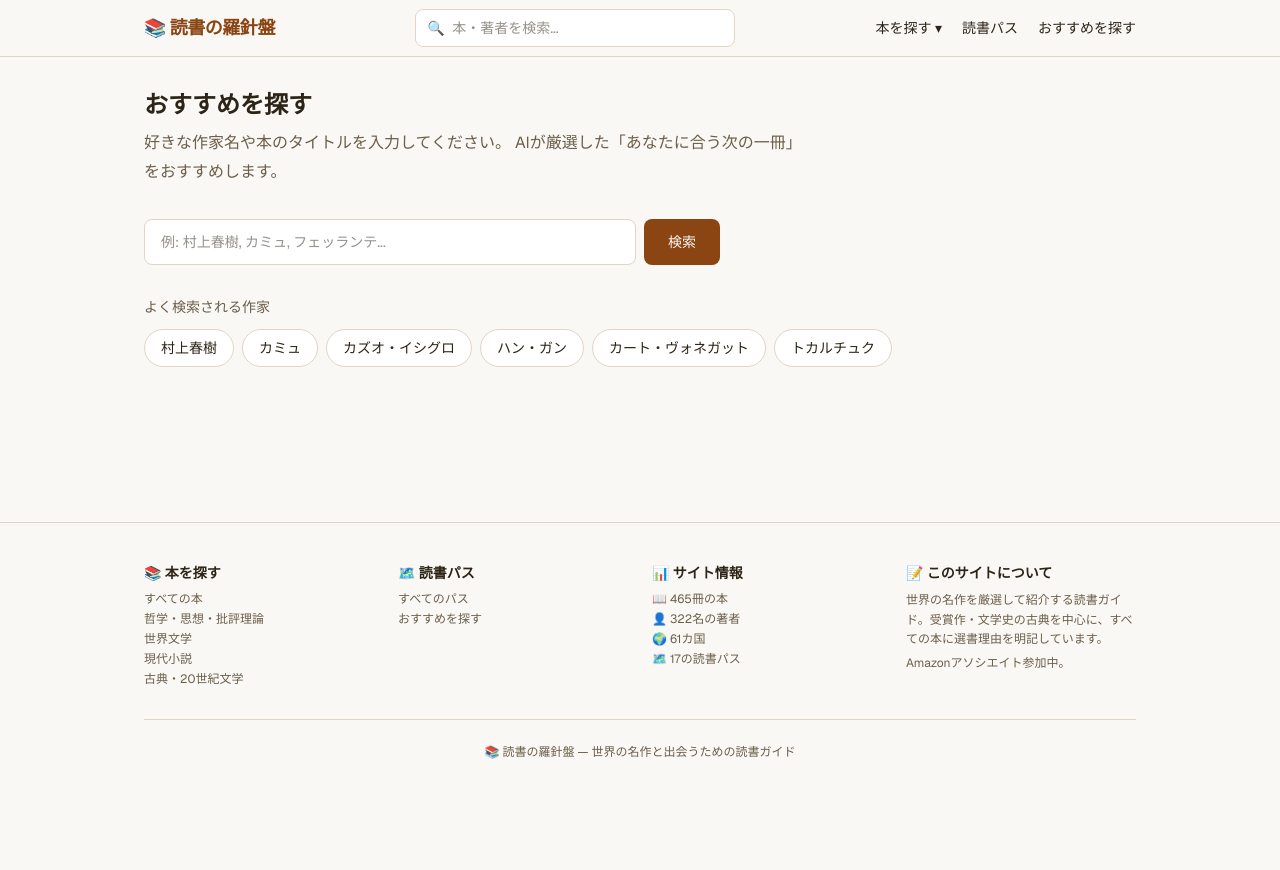
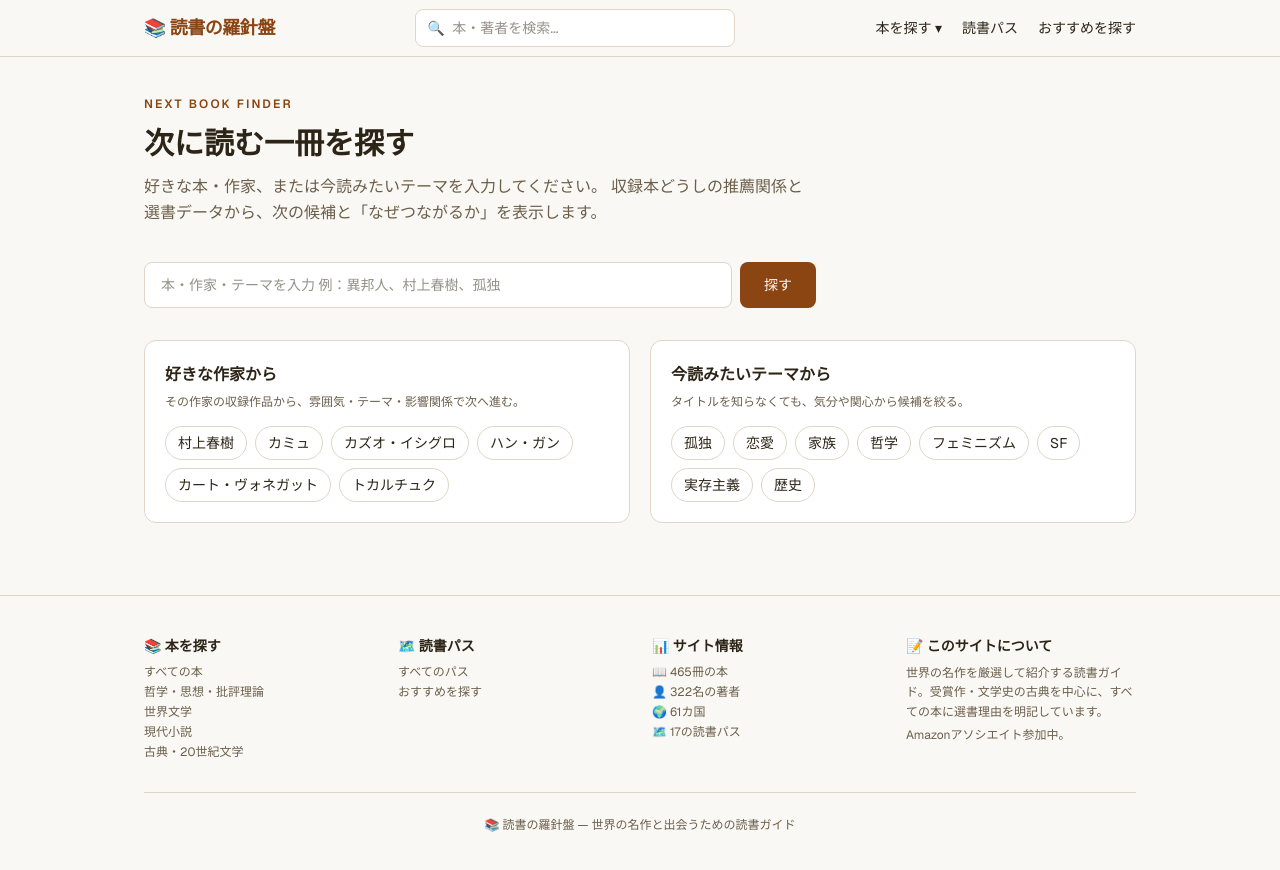
Before and after one commit to nomuonji/book-discovery, a Next.js app: page /recommend in a window 1280 px wide. Shown: the top 870 px of the page. Before the commit the page ends 800 px from the top, so only its background shows below. Built offline with nearby package versions, Linux system fonts and the light colour scheme.

Commit message:
Turn recommendations into a three-entry next-book finder

```diff
--- a/src/app/recommend/page.tsx
+++ b/src/app/recommend/page.tsx
@@ -1,176 +1,234 @@
 "use client";
 
-import { useState, useMemo } from "react";
+import { useMemo, useState } from "react";
 import { BookCard } from "@/components/BookCard";
-import { searchBooks, getRecommendationsForAuthor, getRecommendationsFrom, getAllRecommendations, getBookBySlug } from "@/lib/data";
+import {
+  searchBooks,
+  getRecommendationsForAuthor,
+  getRecommendationsFrom,
+} from "@/lib/data";
 import { Book } from "@/types";
+
+type DiscoveryResult = Book & { reasonJa: string };
+
+const AUTHOR_STARTERS = [
+  "村上春樹",
+  "カミュ",
+  "カズオ・イシグロ",
+  "ハン・ガン",
+  "カート・ヴォネガット",
+  "トカルチュク",
+];
+
+const THEME_STARTERS = [
+  "孤独",
+  "恋愛",
+  "家族",
+  "哲学",
+  "フェミニズム",
+  "SF",
+  "実存主義",
+  "歴史",
+];
+
+function normalize(value: string) {
+  return value.trim().toLowerCase();
+}
 
 export default function RecommendPage() {
   const [query, setQuery] = useState("");
-  const [results, setResults] = useState<(Book & { reasonJa: string })[]>([]);
+  const [results, setResults] = useState<DiscoveryResult[]>([]);
   const [searched, setSearched] = useState(false);
-  const [selectedLabel, setSelectedLabel] = useState("");
+  const [resultHeading, setResultHeading] = useState("");
 
-  // 全著者と本の候補リスト
   const suggestions = useMemo(() => {
-    if (query.length < 2) return [];
+    if (query.trim().length < 2) return [];
     return searchBooks(query).slice(0, 8);
   }, [query]);
 
   const handleSearch = (input?: string) => {
-    const q = (input || query).trim();
+    const q = (input ?? query).trim();
     if (!q) return;
 
-    setSelectedLabel(q);
+    const normalized = normalize(q);
+    const matches = searchBooks(q);
+    const exactBook = matches.find(
+      (book) =>
+        normalize(book.titleJa) === normalized ||
+        normalize(book.title) === normalized ||
+        normalize(book.titleEn || "") === normalized
+    );
+
+    if (exactBook) {
+      const recs = getRecommendationsFrom(exactBook.slug)
+        .filter((rec) => rec.type !== "reading-path")
+        .slice(0, 6)
+        .map((rec) => ({ ...rec.book, reasonJa: rec.reasonJa }));
+
+      setResults(recs);
+      setResultHeading(
+        recs.length > 0
+          ? `『${exactBook.titleJa}』が好きなら、次はこの${recs.length}冊`
+          : `『${exactBook.titleJa}』からの推薦はまだ準備中です`
+      );
+      setSearched(true);
       setQuery("");
+      return;
+    }
 
-    // 検索ロジック: まず著者名で探し、なければ個別の本で探す
     const authorRecs = getRecommendationsForAuthor(q);
-
     if (authorRecs.length > 0) {
       const seen = new Set<string>();
-      const books: (Book & { reasonJa: string })[] = [];
+      const books: DiscoveryResult[] = [];
       for (const rec of authorRecs) {
-        if (!seen.has(rec.toSlug)) {
+        if (seen.has(rec.toSlug)) continue;
         seen.add(rec.toSlug);
         books.push({ ...rec.book, reasonJa: rec.reasonJa });
+        if (books.length === 6) break;
       }
+      setResults(books);
+      setResultHeading(`「${q}」が好きなら、次はこの${books.length}冊`);
+      setSearched(true);
+      setQuery("");
+      return;
     }
-      setResults(books.slice(0, 6));
-    } else {
-      // 本のタイトルから検索
-      const foundBooks = searchBooks(q);
-      if (foundBooks.length > 0) {
-        const recs = getRecommendationsFrom(foundBooks[0].slug);
-        const books = recs.map((r) => ({ ...r.book, reasonJa: r.reasonJa }));
-        setResults(books.slice(0, 6));
-      } else {
+
+    if (matches.length > 0) {
+      const books = matches.slice(0, 6).map((book) => ({
+        ...book,
+        reasonJa: book.selectionReasonJa || book.whyReadJa,
+      }));
+      setResults(books);
+      setResultHeading(`「${q}」を読みたいときの候補 ${books.length}冊`);
+      setSearched(true);
+      setQuery("");
+      return;
+    }
+
     setResults([]);
-      }
-    }
+    setResultHeading(`「${q}」に合う候補はまだ見つかりませんでした`);
     setSearched(true);
-  };
-
-  const handleKeyDown = (e: React.KeyboardEvent) => {
-    if (e.key === "Enter") {
-      handleSearch();
-    }
+    setQuery("");
   };
 
   return (
     <div className="max-w-5xl mx-auto px-4 py-8">
-      <h1 className="text-2xl font-bold mb-2">おすすめを探す</h1>
-      <p className="text-[var(--muted)] mb-8 max-w-2xl">
-        好きな作家名や本のタイトルを入力してください。
-        AIが厳選した「あなたに合う次の一冊」をおすすめします。
+      <div className="max-w-2xl mb-9">
+        <span className="text-xs font-semibold tracking-[0.18em] text-[var(--accent)]">NEXT BOOK FINDER</span>
+        <h1 className="text-2xl sm:text-3xl font-bold mt-2 mb-3">次に読む一冊を探す</h1>
+        <p className="text-[var(--muted)] leading-relaxed">
+          好きな本・作家、または今読みたいテーマを入力してください。
+          収録本どうしの推薦関係と選書データから、次の候補と「なぜつながるか」を表示します。
         </p>
+      </div>
 
-      {/* Search Input */}
-      <div className="relative max-w-xl mb-8">
+      <div className="relative max-w-2xl mb-8">
         <div className="flex gap-2">
           <div className="relative flex-1">
             <input
               type="text"
               value={query}
-              onChange={(e) => setQuery(e.target.value)}
-              onKeyDown={handleKeyDown}
-              placeholder="例: 村上春樹, カミュ, フェッランテ..."
+              onChange={(event) => setQuery(event.target.value)}
+              onKeyDown={(event) => {
+                if (event.key === "Enter") handleSearch();
+              }}
+              placeholder="本・作家・テーマを入力 例：異邦人、村上春樹、孤独"
               className="w-full px-4 py-3 rounded-lg border border-[var(--border)] bg-[var(--card)] focus:outline-none focus:ring-2 focus:ring-[var(--accent)] focus:border-transparent text-sm"
             />
-            {/* Autocomplete dropdown */}
             {suggestions.length > 0 && (
               <div className="absolute top-full left-0 right-0 mt-1 bg-[var(--card)] border border-[var(--border)] rounded-lg shadow-lg overflow-hidden z-10">
-                {suggestions.map((s) => (
+                {suggestions.map((book) => (
                   <button
-                    key={s.slug}
-                    onClick={() => {
-                      setQuery(s.authorJa);
-                      handleSearch(s.authorJa);
-                    }}
-                    className="w-full text-left px-4 py-2.5 text-sm hover:bg-[var(--card-hover)] transition-colors flex items-center gap-3"
+                    key={book.slug}
+                    type="button"
+                    onClick={() => handleSearch(book.titleJa)}
+                    className="w-full text-left px-4 py-2.5 text-sm hover:bg-[var(--card-hover)] transition-colors flex items-center justify-between gap-3"
                   >
-                    <span className="font-medium">{s.authorJa}</span>
-                    <span className="text-[var(--muted)] text-xs">{s.titleJa}</span>
+                    <span className="font-medium">{book.titleJa}</span>
+                    <span className="text-[var(--muted)] text-xs truncate">{book.authorJa}</span>
                   </button>
                 ))}
               </div>
             )}
           </div>
           <button
+            type="button"
             onClick={() => handleSearch()}
-            className="px-6 py-3 bg-[var(--accent)] text-[var(--background)] rounded-lg hover:opacity-90 transition-opacity font-medium text-sm"
+            className="px-5 sm:px-6 py-3 bg-[var(--accent)] text-[var(--background)] rounded-lg hover:opacity-90 transition-opacity font-medium text-sm"
           >
-            検索
+            探す
           </button>
         </div>
       </div>
 
-      {/* Quick picks */}
       {!searched && (
-        <div className="mb-8">
-          <h2 className="text-sm font-medium text-[var(--muted)] mb-3">よく検索される作家</h2>
+        <div className="grid md:grid-cols-2 gap-5 mb-10">
+          <section className="rounded-xl border border-[var(--border)] bg-[var(--card)] p-5">
+            <h2 className="font-semibold mb-1">好きな作家から</h2>
+            <p className="text-xs text-[var(--muted)] mb-4">その作家の収録作品から、雰囲気・テーマ・影響関係で次へ進む。</p>
             <div className="flex flex-wrap gap-2">
-            {[
-              "村上春樹",
-              "カミュ",
-              "カズオ・イシグロ",
-              "ハン・ガン",
-              "カート・ヴォネガット",
-              "トカルチュク",
-            ].map((name) => (
+              {AUTHOR_STARTERS.map((name) => (
                 <button
                   key={name}
-                onClick={() => {
-                  setQuery(name);
-                  handleSearch(name);
-                }}
-                className="text-sm px-4 py-2 rounded-full border border-[var(--border)] hover:border-[var(--accent)] hover:text-[var(--accent)] bg-[var(--card)] transition-colors"
+                  type="button"
+                  onClick={() => handleSearch(name)}
+                  className="text-sm px-3 py-1.5 rounded-full border border-[var(--border)] hover:border-[var(--accent)] hover:text-[var(--accent)] transition-colors"
                 >
                   {name}
                 </button>
               ))}
             </div>
+          </section>
+
+          <section className="rounded-xl border border-[var(--border)] bg-[var(--card)] p-5">
+            <h2 className="font-semibold mb-1">今読みたいテーマから</h2>
+            <p className="text-xs text-[var(--muted)] mb-4">タイトルを知らなくても、気分や関心から候補を絞る。</p>
+            <div className="flex flex-wrap gap-2">
+              {THEME_STARTERS.map((theme) => (
+                <button
+                  key={theme}
+                  type="button"
+                  onClick={() => handleSearch(theme)}
+                  className="text-sm px-3 py-1.5 rounded-full border border-[var(--border)] hover:border-[var(--accent)] hover:text-[var(--accent)] transition-colors"
+                >
+                  {theme}
+                </button>
+              ))}
+            </div>
+          </section>
         </div>
       )}
 
-      {/* Results */}
       {searched && (
-        <div>
-          <h2 className="text-lg font-semibold mb-4">
-            {results.length > 0
-              ? `「${selectedLabel}」が好きなあなたに—— ${results.length}冊のおすすめ`
-              : `「${selectedLabel}」に一致するおすすめが見つかりませんでした`}
-          </h2>
+        <section>
+          <div className="flex flex-wrap items-end justify-between gap-3 mb-5">
+            <h2 className="text-lg font-semibold">{resultHeading}</h2>
+            <button
+              type="button"
+              onClick={() => {
+                setSearched(false);
+                setResults([]);
+                setResultHeading("");
+              }}
+              className="text-sm text-[var(--accent)] hover:underline"
+            >
+              別の入口から探す
+            </button>
+          </div>
 
-          {results.length > 0 && (
+          {results.length > 0 ? (
             <div className="grid grid-cols-1 sm:grid-cols-2 lg:grid-cols-3 gap-4">
               {results.map((book) => (
                 <BookCard key={book.slug} book={book} reason={book.reasonJa} />
               ))}
             </div>
-          )}
-
-          {results.length === 0 && (
-            <div className="text-center py-12 text-[var(--muted)]">
-              <p className="text-lg mb-2">🔍</p>
-              <p className="mb-4">別の作家名やキーワードで試してみてください。</p>
-              <p className="text-sm">
-                ヒント: 村上春樹、カミュ、サルトル、フーコー、カーヴァー、イシグロなど
-              </p>
+          ) : (
+            <div className="rounded-xl border border-[var(--border)] bg-[var(--card)] p-8 text-center text-[var(--muted)]">
+              <p className="mb-2">まだ推薦グラフに十分な接続がありません。</p>
+              <p className="text-sm">別の本・作家・テーマを試すか、読書パスから探してください。</p>
             </div>
           )}
-
-          <button
-            onClick={() => {
-              setSearched(false);
-              setQuery("");
-              setSelectedLabel("");
-            }}
-            className="mt-6 text-sm text-[var(--accent)] hover:underline"
-          >
-            ← 別の作家を検索する
-          </button>
-        </div>
+        </section>
       )}
     </div>
   );
```
Lines whose indentation alone changed are shown as unchanged.
